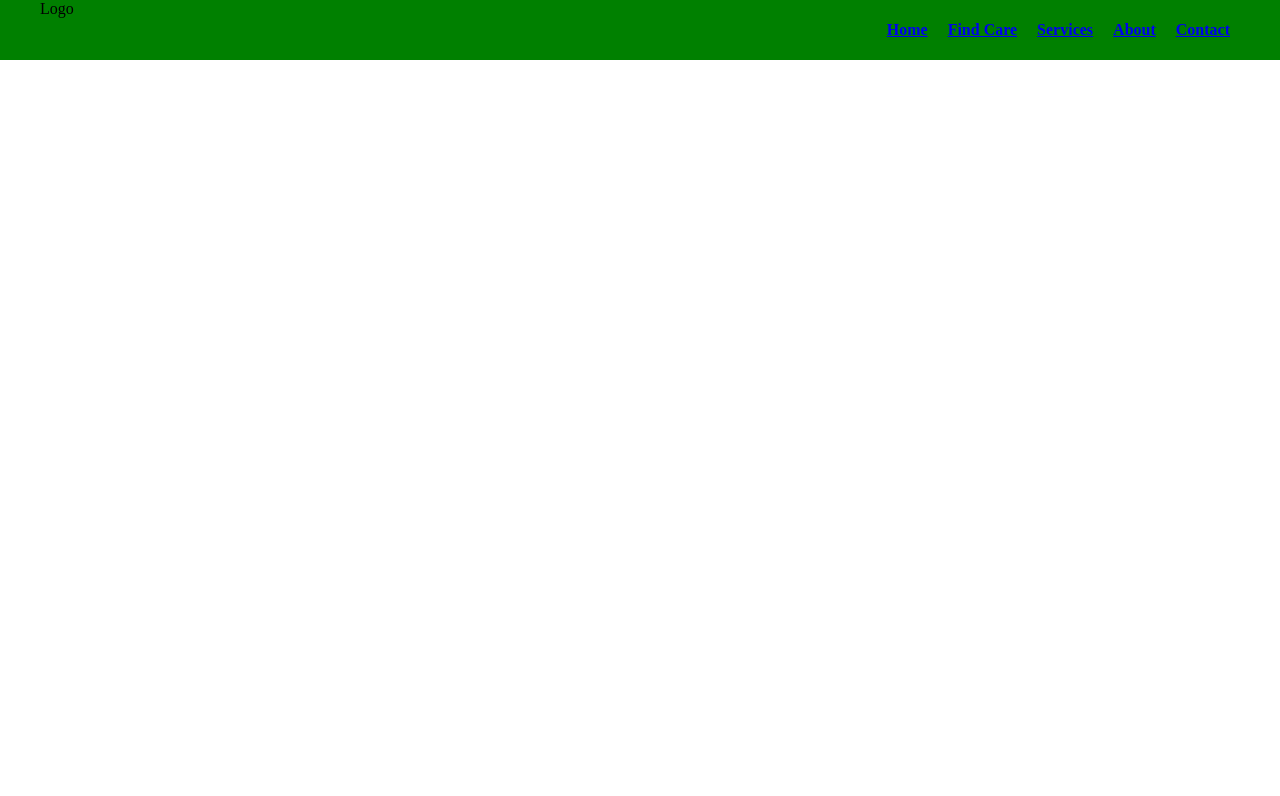
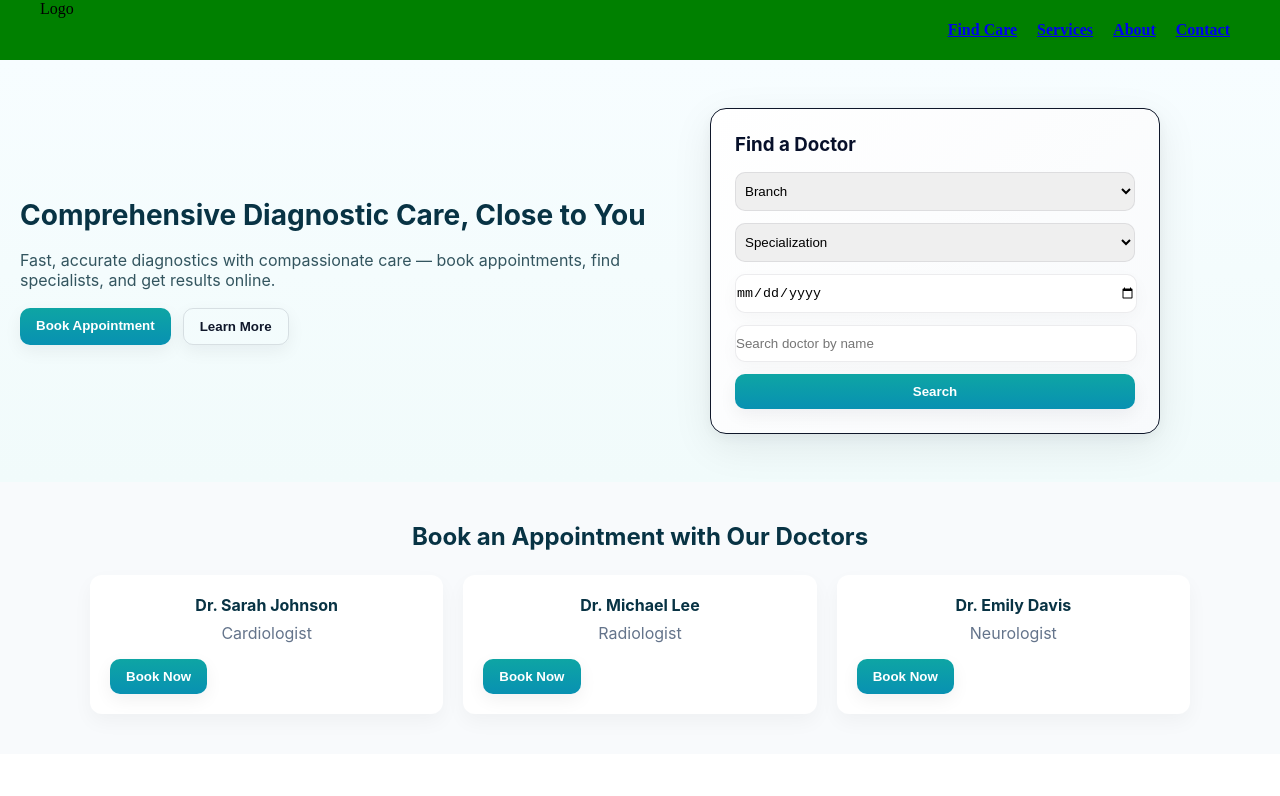
Before and after one commit to DarkEgale/Asar-Alo, a React (Vite) app in the folder my-react-app/: page / in a window 1280 px wide. Shown: the top 796 px of the page. Built offline with nearby package versions, Linux system fonts and the light colour scheme.

Commit message:
Routing fix

```diff
--- a/my-react-app/src/App.jsx
+++ b/my-react-app/src/App.jsx
@@ -11,9 +11,8 @@ export default function App(){
   return (
     <>
       <Navbar />
-
+        <Home />
       <Routes>
-        <Route path="jk" element={<Home />} />
         <Route path="/find-care" element={<FindCare />} />
         <Route path="/services" element={<Services />} />
         <Route path="/about" element={<About />} />
--- a/my-react-app/src/Components/NavigationMenu/Navbar.jsx
+++ b/my-react-app/src/Components/NavigationMenu/Navbar.jsx
@@ -18,7 +18,6 @@ export default function Navbar(){
                     <span className="bar"></span>
                 </button>
                 <ul className={menuOpen ? 'nav-menu active' : 'nav-menu'}>
-                    <li><Link to="/" onClick={() => setMenuOpen(false)}>Home</Link></li>
                     <li><Link to="/find-care" onClick={() => setMenuOpen(false)}>Find Care</Link></li>
                     <li><Link to="/services" onClick={() => setMenuOpen(false)}>Services</Link></li>
                     <li><Link to="/about" onClick={() => setMenuOpen(false)}>About</Link></li>
```
